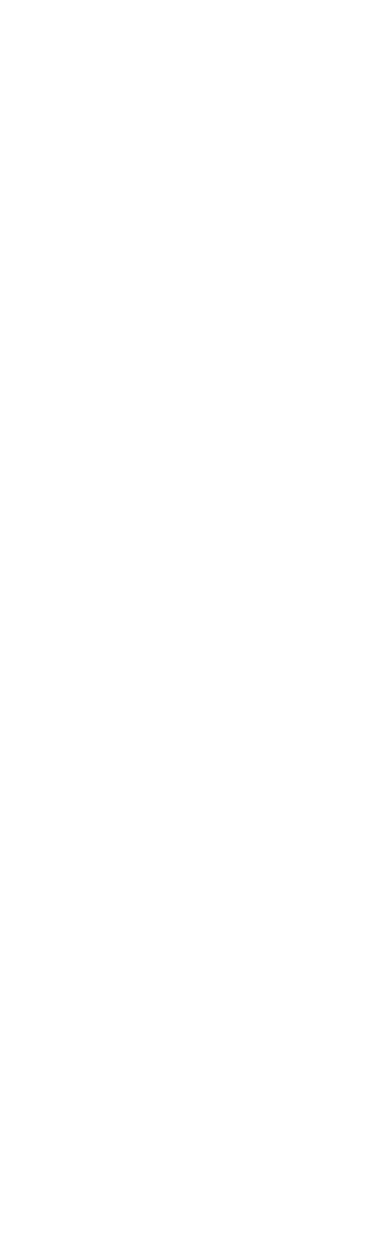
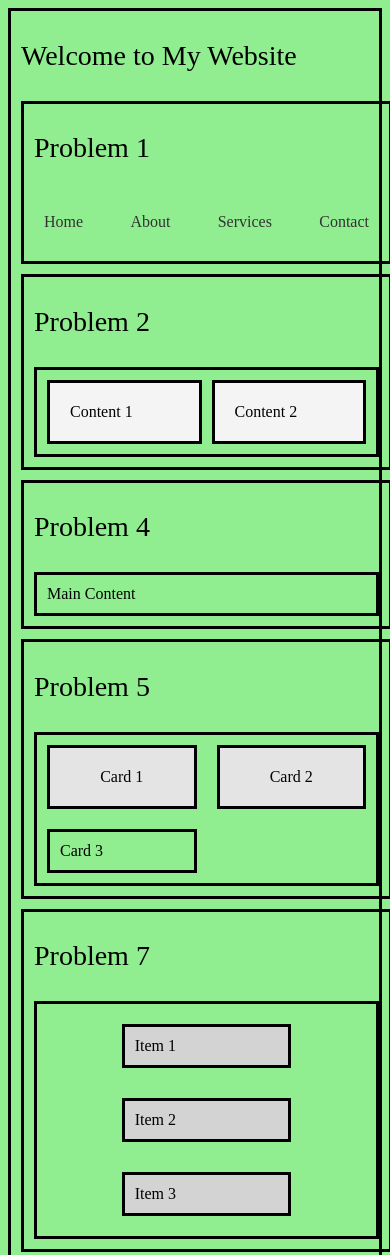
Before and after one commit to Chaitanya-Dev26/html-css-college, a plain HTML site: page Day8/CSS/Task-3/task.html in a window 390 px wide. Shown: the top 1255 px of the page. Before the commit the page ends 844 px from the top, so only its background shows below. Drawn offline with Linux system fonts and the light colour scheme.

Commit message:
feat(Day8): CSS-Task 3 completed

```diff
--- /dev/null
+++ b/Day8/CSS/Task-3/style.css
@@ -0,0 +1,174 @@
+div{
+    display: grid;
+    gap: 10px;
+    border-style: solid;
+    padding: 10px;
+}
+nav {
+    display: flex;
+    justify-content: space-around;
+  }
+
+nav a {
+    padding: 10px;
+    text-decoration: none;
+    color: #333;
+  }
+.q5_card-container {
+    display: grid;
+    grid-template-columns: repeat(3, 1fr);
+    gap: 20px;
+  }
+
+.q5_card {
+    padding: 20px;
+    background-color: #e4e4e4;
+    text-align: center;
+  }
+
+  body {
+    background-color: lightblue;
+  }
+
+.q2_container {
+    display: flex;
+    justify-content: space-between;
+  }
+
+.q2_content {
+    width: 48%;
+    padding: 20px;
+    background-color: #f4f4f4;
+  }
+h1 {
+    font-weight: bold;
+    font-size: 36px;
+  }
+
+
+.q4_sidebar {
+    width: 300px;
+    float: left;
+  }
+
+.q4_main-content {
+    margin-left: 320px;
+  }
+
+
+.q7_container {
+    display: flex;
+    justify-content: space-between;
+  }
+
+.q7_item {
+    width: 30%;
+    padding: 10px;
+    background-color: lightgray;
+  }
+button {
+    padding: 10px 20px;
+    font-size: 14px;
+  }
+img {
+    max-width: 100%;
+    height: auto;
+  }
+@media (max-width: 768px) {
+    nav {
+      flex-direction: column;
+      align-items: center;
+    }
+    nav a {
+      margin: 10px 0;
+    }
+    .container {
+        flex-direction: column;
+      }
+    .content {
+        width: 100%;
+      }
+      h1 {
+        font-size: 24px;
+        font-weight: normal;
+
+      }
+      .q4_sidebar {
+        display: none;
+      }
+
+      .q4_main-content {
+        margin-left: 0;
+      }
+      .q5_card-container {
+        grid-template-columns: 1fr;
+      }
+      body {
+        background-color: lightgreen;
+      }
+      .q7_container {
+        flex-direction: column;
+        align-items: center;
+      }
+      .q7_item {
+        width: 80%;
+        margin: 10px 0;
+      }
+      button {
+        padding: 15px 30px;
+        font-size: 16px;
+      }
+      img {
+        width: 100%;
+        height: auto;
+      }
+  }
+  @media (max-width: 1024px) {
+    nav {
+      flex-direction: row;
+      justify-content: space-between;
+    }
+    nav a {
+      margin: 10px 0;
+    }
+    .container {
+        flex-direction: column;
+      }
+    .content {
+        width: 100%;
+      }
+      h1 {
+        font-size: 28px;
+        font-weight: normal;
+
+      }
+      .q4_sidebar {
+        display: none;
+      }
+
+      .q4_main-content {
+        margin-left: 0;
+      }
+      .q5_card-container {
+        grid-template-columns: repeat(2,1fr);
+      }
+      body {
+        background-color: lightgreen;
+      }
+      .q7_container {
+        flex-direction: column;
+        align-items: center;
+      }
+      .q7_item {
+        width: 45%;
+        margin: 10px 0;
+      }
+      button {
+        padding: 15px 30px;
+        font-size: 16px;
+      }
+      img {
+        width: 100%;
+        height: auto;
+      }
+  }
--- a/Day8/CSS/Task-3/task.html
+++ b/Day8/CSS/Task-3/task.html
@@ -1,11 +1,59 @@
 <!DOCTYPE html>
-<html lang="en">
-<head>
-    <meta charset="UTF-8">
-    <meta name="viewport" content="width=device-width, initial-scale=1.0">
-    <title>CSS-Media Queries</title>
-</head>
-<body>
-
-</body>
+<html>
+    <head>
+        <title>CSS Media queries</title>
+        <link rel="stylesheet" href="style.css">
+    </head>
+    <body>
+        <div>
+            <header>
+                <h1>Welcome to My Website</h1>
+            </header>
+            <div class="q1">
+                <h1>Problem 1</h1>
+                <nav>
+                    <a href="#">Home</a>
+                    <a href="#">About</a>
+                    <a href="#">Services</a>
+                    <a href="#">Contact</a>
+                </nav>
+            </div>
+            <div class="q2">
+                <h1>Problem 2</h1>
+                <div class="q2_container">
+                    <div class="q2_content">Content 1</div>
+                    <div class="q2_content">Content 2</div>
+                  </div>
+            </div>
+            <div class="q4">
+                <h1>Problem 4</h1>
+                <div class="q4_sidebar">Sidebar Content</div>
+                <div class="q4_main-content">Main Content</div>
+            </div>
+            <div class="q5">
+                <h1>Problem 5</h1>
+                <div class="q5_card-container">
+                    <div class="q5_card">Card 1</div>
+                    <div class="q5_card">Card 2</div>
+                    <div class="q5_qard">Card 3</div>
+                </div>
+            </div>
+            <div class="q7">
+                <h1>Problem 7</h1>
+                <div class="q7_container">
+                    <div class="q7_item">Item 1</div>
+                    <div class="q7_item">Item 2</div>
+                    <div class="q7_item">Item 3</div>
+                  </div>
+            </div>
+            <div class="q9">
+                <h1>Problem 9</h1>
+                <button>Click Me</button>
+            </div>
+            <div>
+                <h1>Problem 10</h1>
+                <iframe src="https://assets.pinterest.com/ext/embed.html?id=293156257009433649" height="322" width="345" frameborder="0" scrolling="no" ></iframe>
+            </div>
+        </div>
+    </body>
 </html>
```
